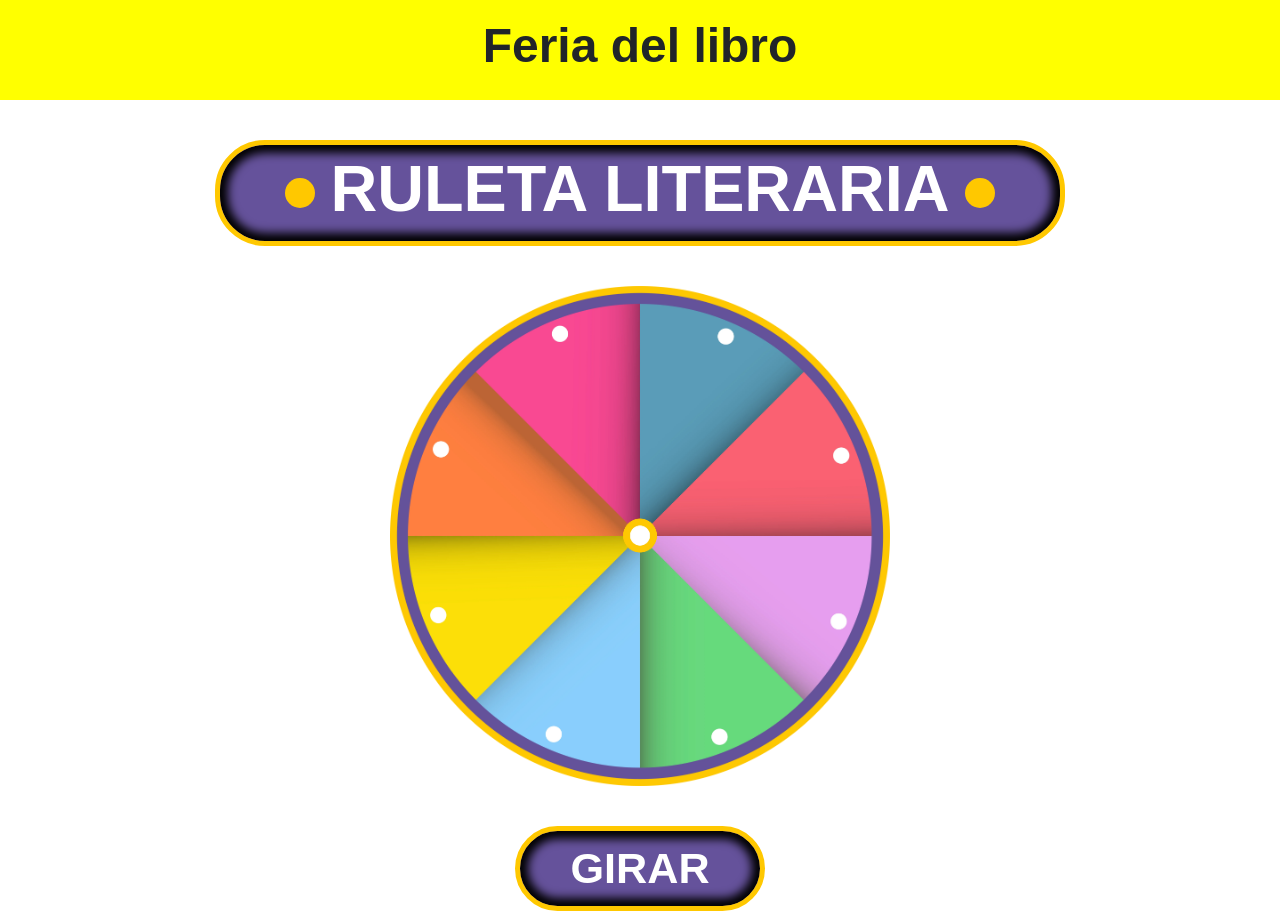
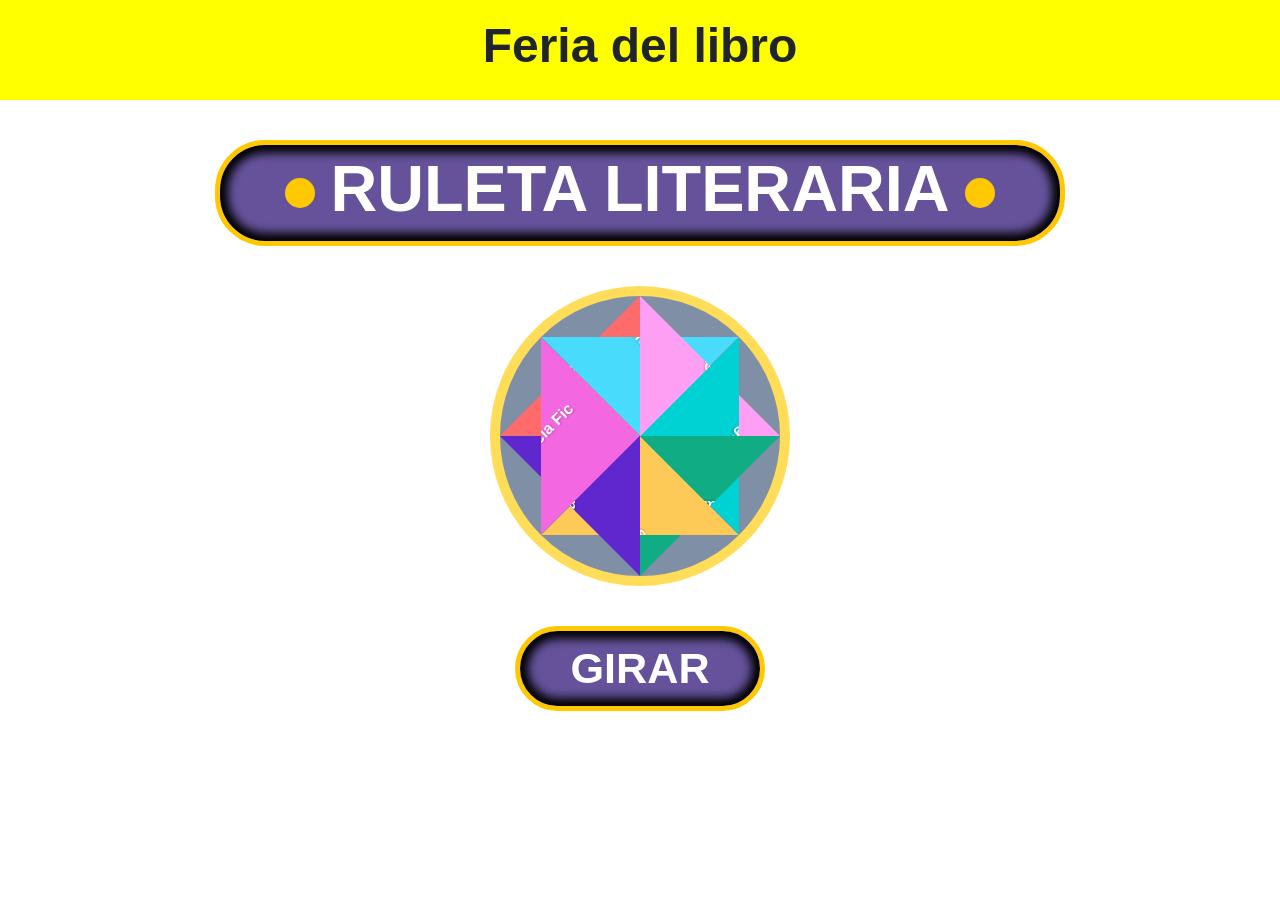
Before and after one commit to NachoXS15/FeriaDelLibro, a React (Vite) app: page /ruleta in a window 1280 px wide. After the commit the page ends 800 px from the top, so only its background shows below. Built offline with nearby package versions, Linux system fonts and the light colour scheme; a web font is replaced by a local one.

Commit message:
updating ruleta

```diff
--- /dev/null
+++ b/src/components/Ruleta/Ruleta.tsx
@@ -0,0 +1,19 @@
+import '../../styles/Ruleta.scss'
+
+export default function Ruleta() {
+    return (
+        <>
+            <div className="wheel">
+                <div className="segment" style={{ '--rotate': '0deg', '--color': '#ff6b6b' } as React.CSSProperties}>Teatro</div>
+                <div className="segment" style={{ '--rotate': '45deg', '--color': '#48dbfb' } as React.CSSProperties}>Policial</div>
+                <div className="segment" style={{ '--rotate': '90deg', '--color': '#ff9ff3' } as React.CSSProperties}>Clasico</div>
+                <div className="segment" style={{ '--rotate': '135deg', '--color': '#00d2d3' } as React.CSSProperties}>Lit Argentina</div>
+                <div className="segment" style={{ '--rotate': '180deg', '--color': '#10ac84' } as React.CSSProperties}>Infantil</div>
+                <div className="segment" style={{ '--rotate': '225deg', '--color': '#feca57' } as React.CSSProperties}>Filosofía</div>
+                <div className="segment" style={{ '--rotate': '270deg', '--color': '#5f27cd' } as React.CSSProperties}>Fantasíco</div>
+                <div className="segment" style={{ '--rotate': '315deg', '--color': '#f368e0' } as React.CSSProperties}>Ciencia Fic</div>
+            </div>
+
+        </>
+    )
+}
--- a/src/components/Ruleta/SpinRuleta.tsx
+++ b/src/components/Ruleta/SpinRuleta.tsx
@@ -1,7 +1,7 @@
 import { useState } from "react";
 import Phrases from "../../config/Phrases";
-import ruletaWheel from '/assets/imgs/arrow_shape.webp';
 import PhraseModal from "./PhraseModal";
+import Ruleta from "./Ruleta";
 
 type Book = {
     titulo: string;
@@ -44,7 +44,7 @@ export default function SpinRuleta() {
 
     return (
         <>
-            <img src={ruletaWheel} alt="" width={500} />
+            <Ruleta />
             <button className='violet' onClick={handleSpin}>GIRAR</button>
             <PhraseModal
                 isOpen={isModalOpen}
@@ -61,7 +61,7 @@ export default function SpinRuleta() {
                         </div>
                     </>
                 }
-            />
+            ></PhraseModal>
         </>
     );
 }
--- a/src/styles/Ruleta.scss
+++ b/src/styles/Ruleta.scss
@@ -66,3 +66,31 @@
         }
     }
 }
+
+
+.wheel {
+    position: relative;
+    width: 300px;
+    height: 300px;
+    border-radius: 50%;
+    overflow: hidden;
+    border: 10px solid #ffdd59;
+    background: #7f8fa6;
+
+    .segment {
+        position: absolute;
+        width: 50%;
+        height: 50%;
+        background: var(--color);
+        transform-origin: 100% 100%;
+        clip-path: polygon(100% 0, 100% 100%, 0% 100%);
+        transform: rotate(var(--rotate));
+        display: flex;
+        justify-content: center;
+        align-items: center;
+        font-size: 16px;
+        font-weight: bold;
+        color: white;
+        text-shadow: 1px 1px 2px rgba(0, 0, 0, 0.2);
+    }
+}
```
